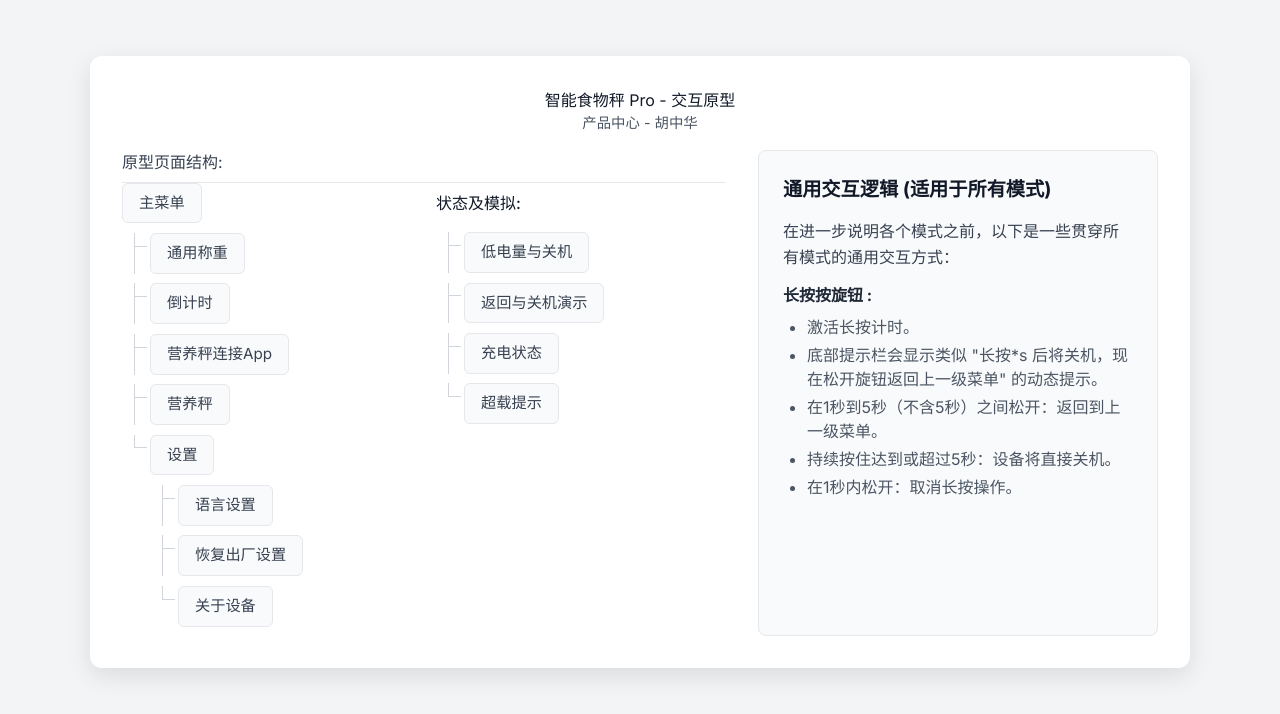
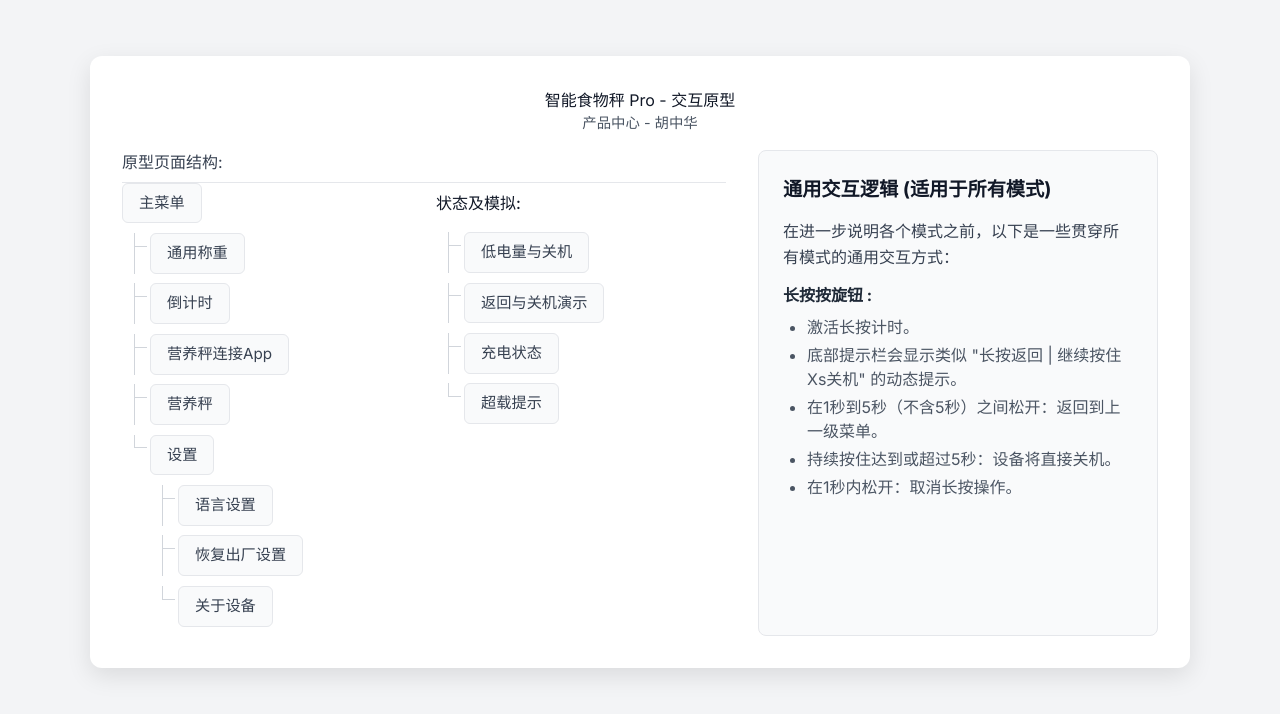
Before and after one commit to laosj16/nutrition_scale_project, a website: page index.html in a window 1280 px wide. Drawn offline with nearby package versions, Linux system fonts and the light colour scheme.

Commit message:
更新交互逻辑描述: 修正长按提示文本为统一格式
- 将描述中的提示文本从'长按*s 后将关机，现在松开旋钮返回上一级菜单'
- 更新为'长按返回 | 继续按住Xs关机'
- 与实际应用中的hint-bar显示内容保持一致

```diff
--- a/index.html
+++ b/index.html
@@ -218,7 +218,7 @@
                     <li>长按按旋钮 :
                         <ul>
                             <li>激活长按计时。</li>
-                            <li>底部提示栏会显示类似 "长按*s 后将关机，现在松开旋钮返回上一级菜单" 的动态提示。</li>
+                            <li>底部提示栏会显示类似 "长按返回 | 继续按住Xs关机" 的动态提示。</li>
                             <li>在1秒到5秒（不含5秒）之间松开：返回到上一级菜单。</li>
                             <li>持续按住达到或超过5秒：设备将直接关机。</li>
                             <li>在1秒内松开：取消长按操作。</li>
```
